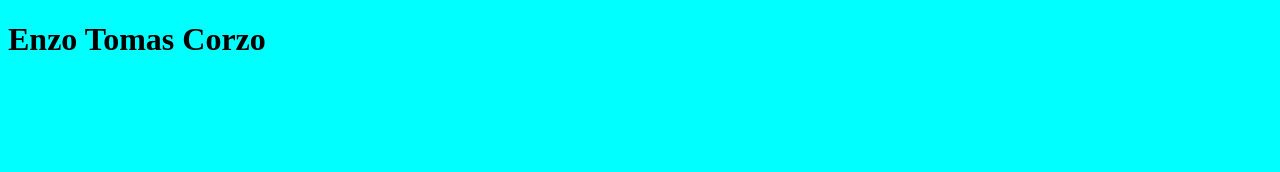
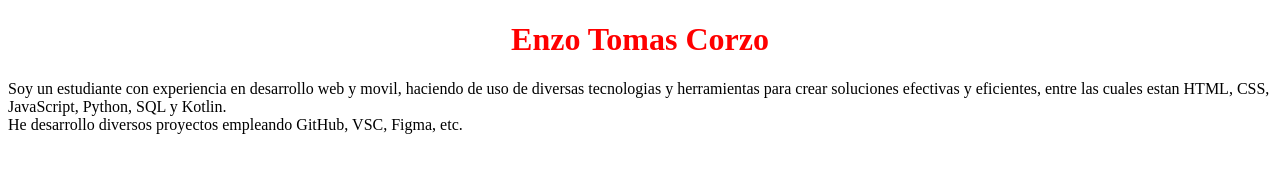
Before and after one commit to Tocorzo/Tocorzo.github.io, a plain HTML site: page index.html in a window 1280 px wide. Drawn offline with Linux system fonts and the light colour scheme.

Commit message:
Update styles and content in index.html and estilo.css

```diff
--- a/Estilos/estilo.css
+++ b/Estilos/estilo.css
@@ -1,3 +1,8 @@
 body{
-    background-color: aqua;
+    background-color: white;
 }
+
+h1{
+    text-align: center;
+    color: red;
+}
--- a/index.html
+++ b/index.html
@@ -8,5 +8,8 @@
 </head>
 <body>
     <h1>Enzo Tomas Corzo</h1>
+
+    <p>Soy un estudiante con experiencia en desarrollo web y movil, haciendo de uso de diversas tecnologias y herramientas para crear soluciones efectivas y eficientes, entre las cuales estan HTML, CSS, JavaScript, Python, SQL y Kotlin. <br>
+    He desarrollo diversos proyectos empleando GitHub, VSC, Figma, etc. </p>
 </body>
 </html>
```
